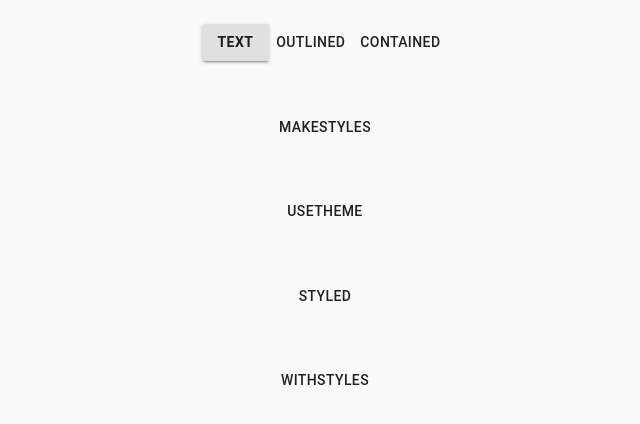
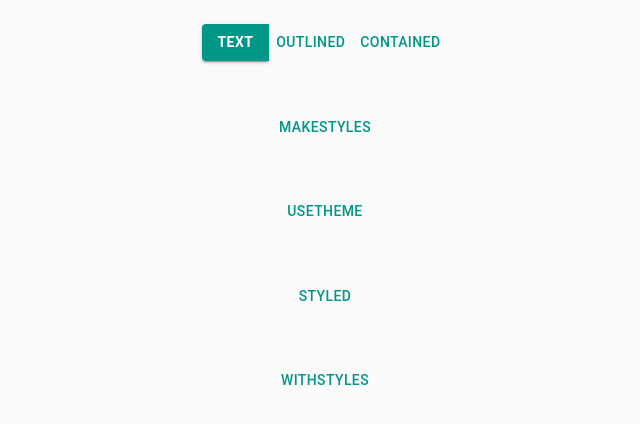
Before and after one commit to tonytino/mui-styling-demo, a React (Create React App) app: page / in a window 1280 px wide. Shown: the top 424 px of the page, without its empty margins (315-955 px from the left). Built offline with nearby package versions, Linux system fonts and the light colour scheme.

Commit message:
Add a custom color palette and apply primary colors

```diff
--- a/src/App.js
+++ b/src/App.js
@@ -30,10 +30,10 @@ function App() {
         </div>
 
         <div className='ButtonsContainer'>
-          <MakeStylesButton variant={variant} />
-          <UseThemeButton variant={variant} />
-          <StyledButton variant={variant} />
-          <WithStylesButton variant={variant} />
+          <MakeStylesButton variant={variant} color='primary' />
+          <UseThemeButton variant={variant} color='primary' />
+          <StyledButton variant={variant} color='primary' />
+          <WithStylesButton variant={variant} color='primary' />
         </div>
       </div>
     </ThemeProvider>
--- a/src/components/material-ui-theme/buttonVariantControl.js
+++ b/src/components/material-ui-theme/buttonVariantControl.js
@@ -12,7 +12,7 @@ function ButtonVariantControl(props) {
     options,
   } = props;
   return (
-    <ButtonGroup>
+    <ButtonGroup color='primary'>
       {
         options.map(option => {
           return (
--- a/src/components/material-ui-theme/customTheme.js
+++ b/src/components/material-ui-theme/customTheme.js
@@ -9,15 +9,35 @@ Creating Custom Themes: https://material-ui.com/customization/themes
 ThemeProvider: https://material-ui.com/customization/themes/#theme-provider
 Overrides: https://material-ui.com/customization/globals/
 createMuiTheme: https://material-ui.com/customization/themes/#createmuitheme-options-theme
+Customizing Color: https://material-ui.com/customization/color
+Customizing Palette: https://material-ui.com/customization/palette
+Color Tool: https://material-ui.com/customization/color/#color-tool
 */
 
-const COLORS = {
+export const COLORS = {
   materialBlue: '#2196F3',
 };
 
+export const PALETTE = {
+  primary: {
+    main: '#009688',
+    light: '#52c7b8',
+    dark: '#00675b',
+    contrastText: '#fff',
+  },
+  secondary: {
+    main: '#ffe082',
+    light: '#ffffb3',
+    dark: '#caae53',
+    contrastText: '#000',
+  },
+};
+
 const CUSTOM_THEME = createMuiTheme({
-  // Custom key to define colors in
+  // Custom key to define colors (or anything you want available in the theme object)
   colors: COLORS,
+  // Define a custom palette for Material UI to use
+  palette: PALETTE,
   // Apply props to all instances of a component
   props: {
     // Name of the component to apply props to (you can't target variants)
@@ -39,9 +59,9 @@ const CUSTOM_THEME = createMuiTheme({
       // .contained defines its own `color`
       root: {
         // Pseudo-class styling example
-        '&:hover': {
-          color: COLORS.materialBlue
-        },
+        // '&:hover': {
+        //   color: COLORS.materialBlue
+        // },
       },
       // The variant-specific override styles for the component
       // e.g. <Button variant='contained' />
--- a/src/components/material-ui-theme/withStyles.js
+++ b/src/components/material-ui-theme/withStyles.js
@@ -37,6 +37,8 @@ const styles = {
 
     Warning: Material-UI: the key `button` provided to the classes property is not implemented in ForwardRef(Button).
     You can only override one of the following: root,label,text,textPrimary,textSecondary,outlined,outlinedPrimary,outlinedSecondary,contained,containedPrimary,containedSecondary,focusVisible,disabled,colorInherit,sizeSmall,sizeLarge,fullWidth.
+
+    https://material-ui.com/api/button/#css
   */
   root: {
     // custom styles go here
```
